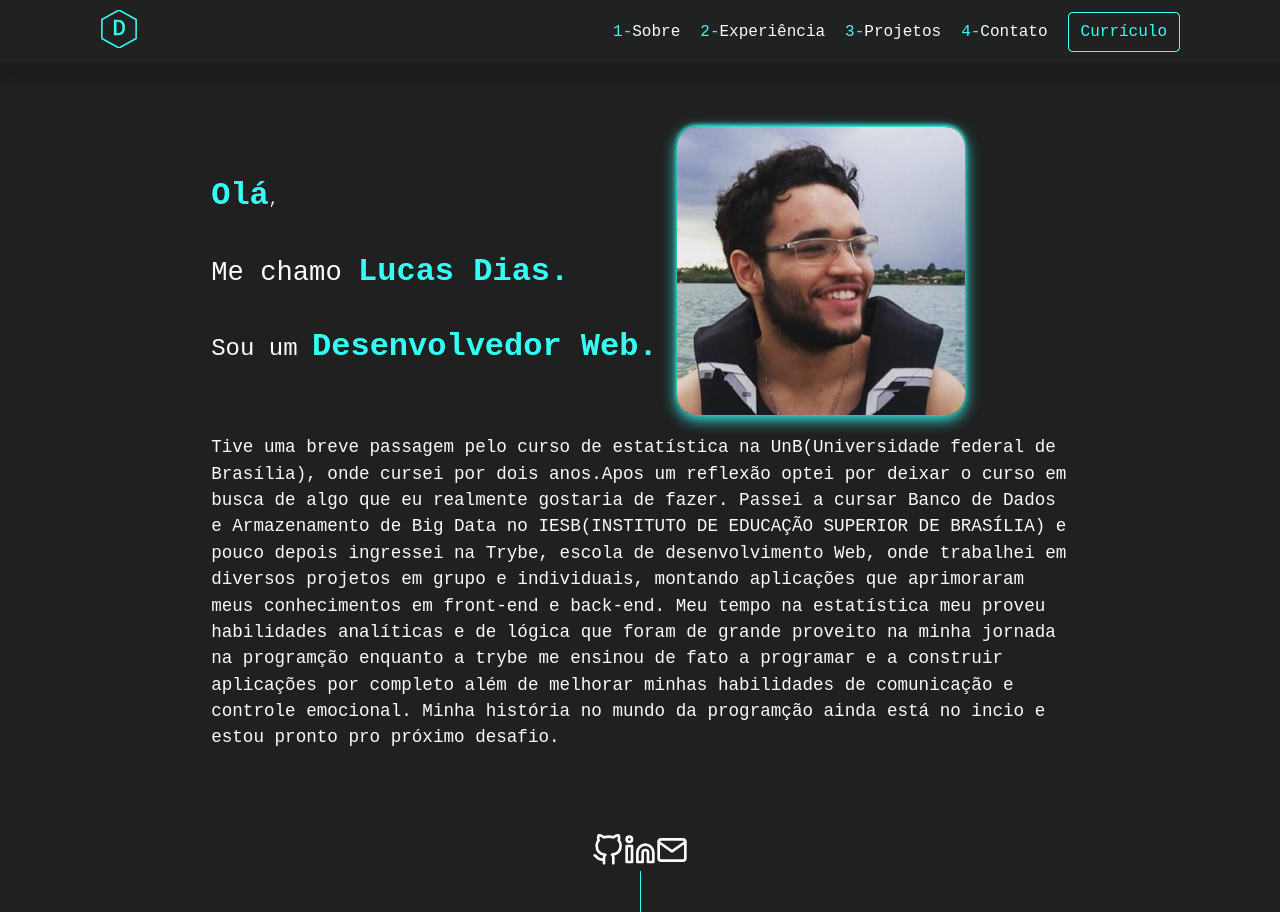
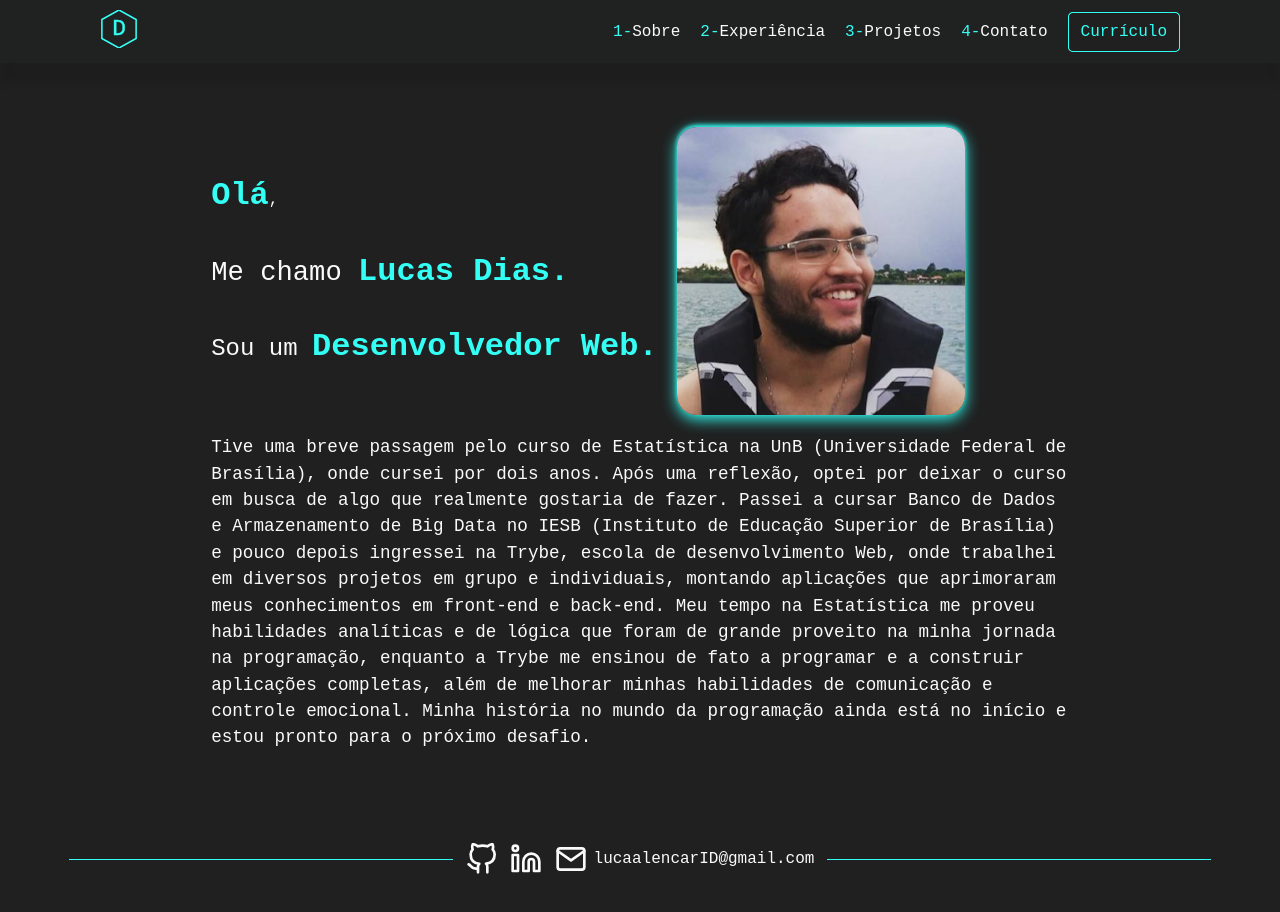
Before and after one commit to LucasDiasAl/Portfolio, a React (Create React App) app: page / in a window 1280 px wide. Shown: the top 912 px of the page. After the commit the page ends 884 px from the top, so only its background shows below. Built offline with nearby package versions, Linux system fonts and the light colour scheme.

Commit message:
terminado footer e creditos a lucide pelo svg, tbm foram feitas correçoes ortograficas

```diff
--- a/src/Components/About/About.jsx
+++ b/src/Components/About/About.jsx
@@ -11,22 +11,29 @@ function About () {
             <span className="Palavra-marcada">Olá</span>,
           </h1>
           <h3 className="Nome">
-        Me chamo <span className="Palavra-marcada">Lucas Dias.</span>
+            Me chamo <span className="Palavra-marcada">Lucas Dias.</span>
           </h3>
           <h2 className="Atribuicao">
-        Sou um <span className="Palavra-marcada">Desenvolvedor Web.</span>
+            Sou um <span className="Palavra-marcada">Desenvolvedor Web.</span>
           </h2>
         </section>
-        <img src={ perfilImg } alt="Imagem de perfil" className="ProfileImg" />
+        <img src={perfilImg} alt="Imagem de perfil" className="ProfileImg" />
       </section>
       <h4 className="Sobre-mim">
-      Tive uma breve passagem pelo curso de estatística na UnB(Universidade federal de Brasília), onde cursei por dois anos.Apos um reflexão
-      optei por deixar o curso em busca de algo que eu realmente gostaria de fazer. Passei a cursar Banco de Dados e Armazenamento de Big Data
-      no IESB(INSTITUTO DE EDUCAÇÃO SUPERIOR DE BRASÍLIA) e pouco depois ingressei na Trybe, escola de desenvolvimento Web,
-      onde trabalhei em diversos projetos em grupo e individuais, montando aplicações que aprimoraram meus conhecimentos em front-end e back-end.
-      Meu tempo na estatística meu proveu habilidades analíticas e de lógica que foram de grande proveito na minha jornada na programção enquanto
-      a trybe me ensinou de fato a programar e a construir aplicações por completo além de melhorar minhas habilidades de comunicação e controle emocional.
-      Minha história no mundo da programção ainda está no incio e estou pronto pro próximo desafio.
+        Tive uma breve passagem pelo curso de Estatística na UnB (Universidade
+        Federal de Brasília), onde cursei por dois anos. Após uma reflexão,
+        optei por deixar o curso em busca de algo que realmente gostaria de
+        fazer. Passei a cursar Banco de Dados e Armazenamento de Big Data no
+        IESB (Instituto de Educação Superior de Brasília) e pouco depois
+        ingressei na Trybe, escola de desenvolvimento Web, onde trabalhei em
+        diversos projetos em grupo e individuais, montando aplicações que
+        aprimoraram meus conhecimentos em front-end e back-end. Meu tempo na
+        Estatística me proveu habilidades analíticas e de lógica que foram de
+        grande proveito na minha jornada na programação, enquanto a Trybe me
+        ensinou de fato a programar e a construir aplicações completas, além de
+        melhorar minhas habilidades de comunicação e controle emocional. Minha
+        história no mundo da programação ainda está no início e estou pronto
+        para o próximo desafio.
       </h4>
     </section>
   );
--- a/src/Components/Footer/Footer.css
+++ b/src/Components/Footer/Footer.css
@@ -1,8 +1,85 @@
+.Links {
+  opacity: 0;
+  display: flex;
+  justify-content: center;
+  gap: 1vw;
+  animation: fade-in 0.8s ease-in forwards;
+}
+
 .Links::after {
   content: "";
-  display: block;
-  width: 1px;
-  height: 90px;
-  margin: 0px auto;
+  display: flex;
+  align-self: center;
+  min-width: 30vw;
+  height: 1px;
+  margin: 0px;
   background-color: var(--aqua-blue);
 }
+
+.Links::before {
+  content: "";
+  display: flex;
+  align-self: center;
+  min-width: 30vw;
+  height: 1px;
+  margin: 0px;
+  background-color: var(--aqua-blue);
+}
+
+
+.Github-sec {
+  display: flex;
+  align-items: center;
+}
+
+.Linkedin-sec {
+  display: flex;
+  align-items: center;
+}
+
+.Email-sec {
+  display: flex;
+  align-items: center;
+  gap: 0.5vw;
+  cursor: pointer;
+}
+
+.Email-sec p {
+  transition: transform 0.3s ease-in;
+}
+
+.Email-sec span {
+  position: absolute;
+  top: -20px;
+  right: 42vw;
+  animation: fade-up 0.3s ease-in;
+}
+
+.Email-sec:hover svg,
+.Email-sec:hover p{
+  transform: translateY(-4px);
+  stroke: var(--aqua-blue);
+  color: var(--aqua-blue);
+}
+
+@keyframes fade-in {
+  0% {
+    opacity: 0;
+    transform: translate(-4px, -4px);
+  }
+  100% {
+    opacity: 1;
+    transform: translate(0);
+  }
+}
+
+@keyframes fade-up {
+  0% {
+    opacity: 0;
+    transform: translateY(4px);
+  }
+  100% {
+    opacity: 1;
+    transform: translate(0);
+  }
+}
--- a/src/Components/Footer/FooterLinks.jsx
+++ b/src/Components/Footer/FooterLinks.jsx
@@ -1,15 +1,30 @@
-import React from 'react';
+import React, { useState } from 'react';
 import './Footer.css';
 import Github from '../../SVG/SVGsFooter/SVGGithub';
 import Linkedid from '../../SVG/SVGsFooter/SVGLinkedin';
 import Email from '../../SVG/SVGsFooter/SVGEmail';
 
 function FooterLinks () {
+  const [alertCopied, setAlertCopied] = useState(false);
+  const handleCopy = () => {
+    navigator.clipboard.writeText('lucaalencarID@gmail.com');
+    setAlertCopied(true);
+    setTimeout(() => setAlertCopied(false), 3000);
+  };
+
   return (
-    <section className='Links'>
-      <Github/>
-      <Linkedid/>
-      <Email/>
+    <section className="Links">
+      <a className="Github-sec" href="https://github.com/LucasDiasAl" target="_blank" rel="noreferrer">
+        <Github/>
+      </a>
+      <a className="Linkedin-sec" href="https://www.linkedin.com/in/lucasdiasal/" target="_blank" rel="noreferrer">
+        <Linkedid />
+      </a>
+      <section className="Email-sec" onClick={handleCopy}>
+        <Email/>
+        <p>lucaalencarID@gmail.com</p>
+        {alertCopied && (<span>Email copiado!</span>)}
+      </section>
     </section>
   );
 }
--- a/src/SVG/SVGsFooter/SVGEmail.js
+++ b/src/SVG/SVGsFooter/SVGEmail.js
@@ -3,8 +3,8 @@ import './SVGFooter.css';
 
 function Email () {
   return (
+    // <!-- License: MIT. Made by Lucide Contributors: https://lucide.dev/ -->
     <svg
-      className="Email-link"
       xmlns="http://www.w3.org/2000/svg"
       width="32"
       height="32"
--- a/src/SVG/SVGsFooter/SVGFooter.css
+++ b/src/SVG/SVGsFooter/SVGFooter.css
@@ -1,6 +1,5 @@
 svg {
   stroke: var(--light-white);
-  cursor: pointer;
   transition: transform 0.3s ease-in;
 }
 
--- a/src/SVG/SVGsFooter/SVGGithub.js
+++ b/src/SVG/SVGsFooter/SVGGithub.js
@@ -3,8 +3,8 @@ import './SVGFooter.css';
 
 function Github () {
   return (
+    // License: MIT. Made by Lucide Contributors: https://lucide.dev/
     <svg
-      className="Github-link"
       xmlns="http://www.w3.org/2000/svg"
       width="32"
       height="32"
--- a/src/SVG/SVGsFooter/SVGLinkedin.js
+++ b/src/SVG/SVGsFooter/SVGLinkedin.js
@@ -3,8 +3,8 @@ import './SVGFooter.css';
 
 function Linkedid () {
   return (
+    // License: MIT. Made by Lucide Contributors: https://lucide.dev/
     <svg
-      className="Linkedin-link"
       xmlns="http://www.w3.org/2000/svg"
       width="32"
       height="32"
```
